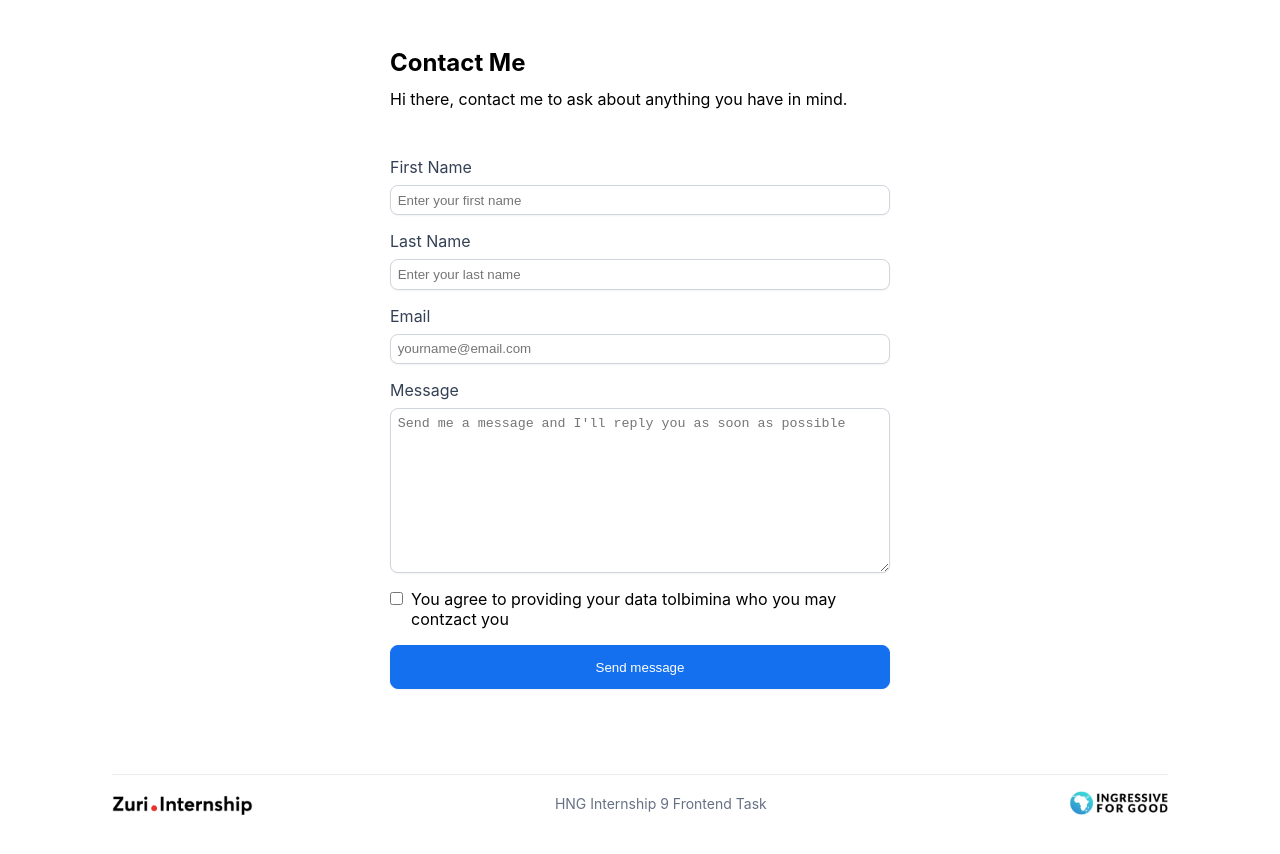
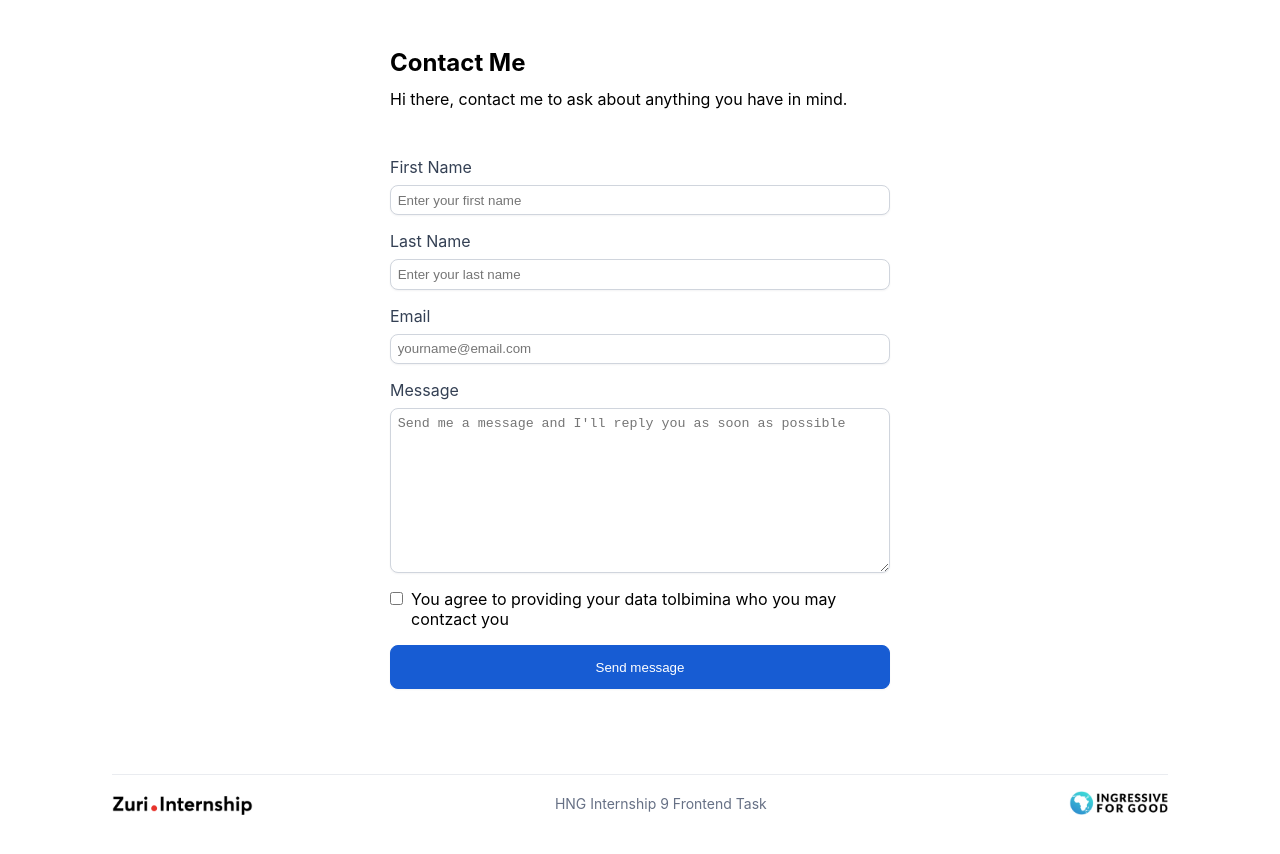
Before and after one commit to ibimina/hng-task-2, a React (Vite) app: page /contact in a window 1280 px wide. In both pictures the pointer is over the button "Send message". Shown: the top 854 px of the page. Built offline with nearby package versions, Linux system fonts and the light colour scheme; the HTML template or start-up script is replaced by a standard one.

Commit message:
styles: Added a hover pseudo class on send button

```diff
--- a/src/pages/contact.css
+++ b/src/pages/contact.css
@@ -58,3 +58,7 @@
   border-radius: 8px;
   color: #ffffff;
 }
+.submit:hover {
+  background: #175cd3;
+  border: 1px solid #175cd3;
+}
```
